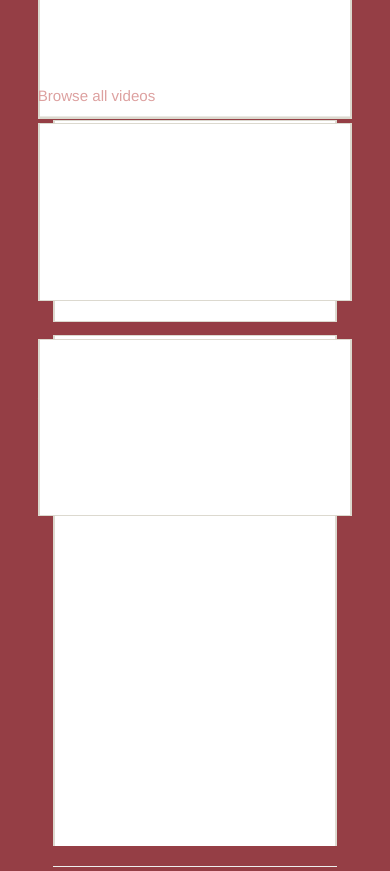
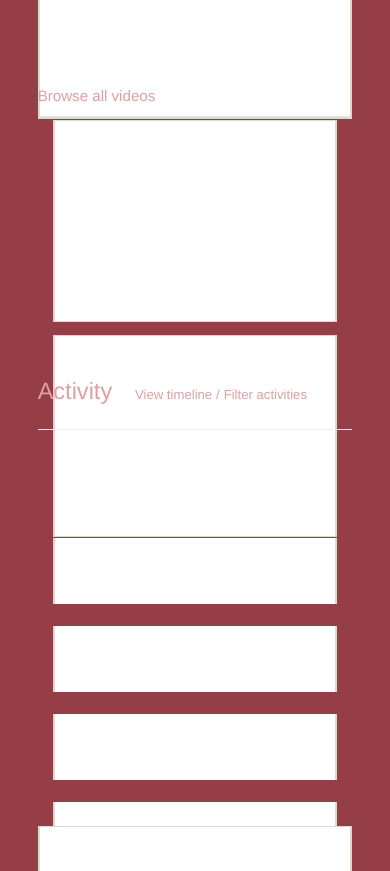
Before and after one commit to AzerAliyev11/Bootstrap-lesson, a plain HTML site: page index.html in a window 390 px wide. Shown: the part 560-1431 px from the top of the page. Drawn offline with Linux system fonts and the light colour scheme.

Commit message:
Second Phase

```diff
--- a/index.html
+++ b/index.html
@@ -57,56 +57,56 @@
 
 	<div class="content1">
 		<div class="rowa">
-			<div class="col-lg-6">
+			<div class="col-lg-6 col-md-6 col-sm-6 col-xs-12">
 				<span class="c1">Videos</span>
 				<img src="white.png">
 			</div>
-			<div class="col-lg-3 first">
+			<div class="col-lg-3 col-xs-12 col-sm-3 col-md-3 first">
 				<span class="c2">Browse all videos</span>
 				<div class="rowa1">
-					<div class="col-lg-12">
+					<div class="col-lg-12 col-xs-12 col-sm-12 col-md-12">
 						<img src="white.png">
 					</div>
 				</div>
 				<div class="rowa1">
-					<div class="col-lg-12">
+					<div class="col-lg-12 col-sm-12 col-xs-12 col-md-12">
 						<img src="white.png">
 					</div>
 				</div>
 			</div>
-			<div class="col-lg-3 second">
+			<div class="col-lg-3 col-sm-12 col-md-3 col-xs-12 second">
 				<span class="c3">Activity</span>
 				<a href="#">View timeline</a>
 				<span class="sl">/</span>
 				<a href="#">Filter activities</a>
 				<hr>
 				<div class="rowb1">
-					<div class="col-lg-12">
+					<div class="col-lg-12 col-sm-12 col-md-12 col-xs-12">
 						<img src="white.png">
 					</div>
 				</div>
 				<div class="rowb1">
-					<div class="col-lg-12">
+					<div class="col-lg-12 col-md-12 col-sm-12 col-xs-12">
 						<img src="white.png">
 					</div>
 				</div>
 				<div class="rowb1">
-					<div class="col-lg-12">
+					<div class="col-lg-12 col-md-12 col-sm-12 col-xs-12">
 						<img src="white.png">
 					</div>
 				</div>
 				<div class="rowb1">
-					<div class="col-lg-12">
+					<div class="col-lg-12 col-md-12 col-sm-12 col-xs-12">
 						<img src="white.png">
 					</div>
 				</div>
 				<div class="rowb1">
-					<div class="col-lg-12">
+					<div class="col-lg-12 col-md-12 col-sm-12 col-xs-12">
 						<img src="white.png">
 					</div>
 				</div>
 				<div class="rowb1">
-					<div class="col-lg-12">
+					<div class="col-lg-12 col-md-12 col-sm-12 col-xs-12">
 						<img src="white.png">
 						<hr>
 					</div>
@@ -114,13 +114,13 @@
 			</div>
 		</div>
 		<div class="rowb">
-			<div class="col-lg-3">
+			<div class="col-lg-3 col-md-3 col-sm-3 col-xs-12">
 				<img src="white.png">
 			</div>
-			<div class="col-lg-3">
+			<div class="col-lg-3 col-md-3 col-sm-3 col-xs-12">
 				<img src="white.png">
 			</div>
-			<div class="col-lg-3">
+			<div class="col-lg-3 col-md-3 col-sm-3 col-xs-12">
 
 			</div>
 		</div>
```
